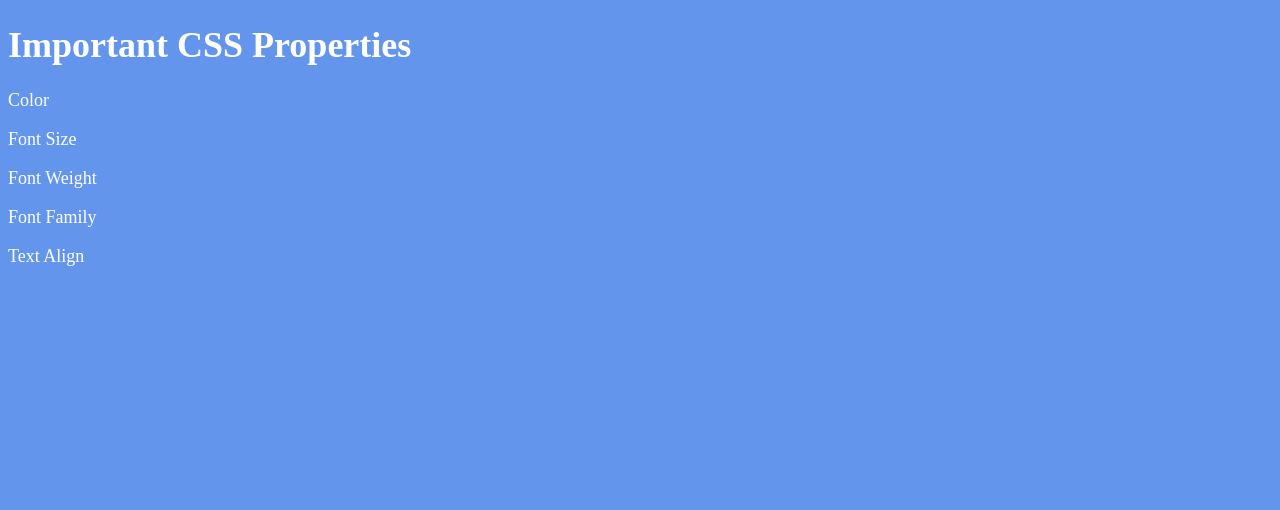
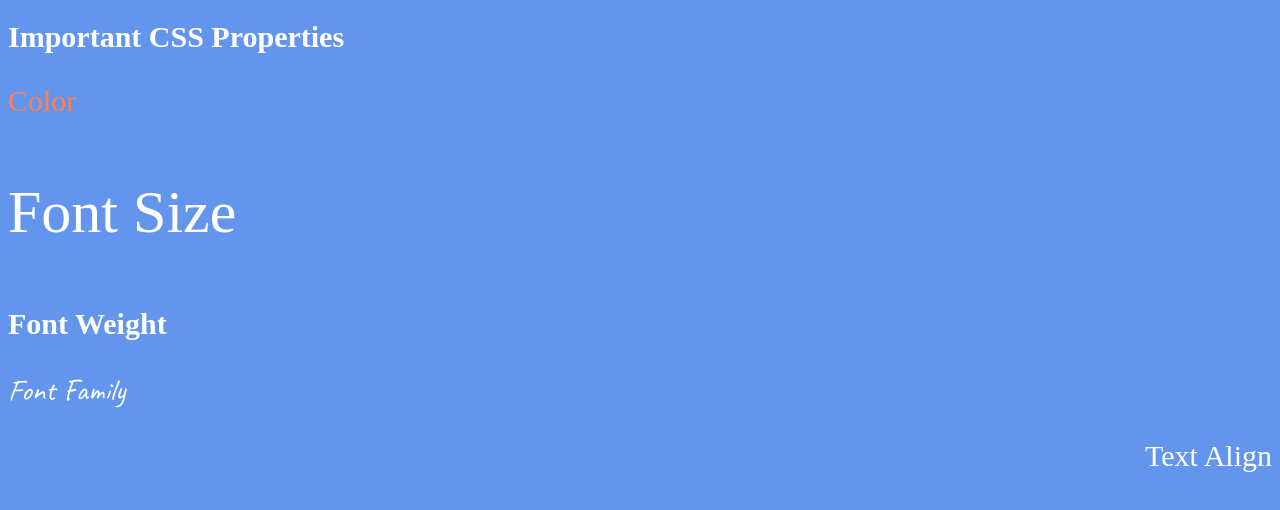
Before and after one commit to udenbaguse/task-bootcamp-fullstack, a plain HTML site: page 2-CSS/task-5/index.html in a window 1280 px wide. Drawn offline with Linux system fonts and the light colour scheme.

Commit message:
finish task css: 5/15

```diff
--- a/2-CSS/task-2/style.css
+++ b/2-CSS/task-2/style.css
@@ -5,3 +5,18 @@ ol {
 }
 
 /* Write your CSS below, don't change the rules above. */
+p{
+  color: red;
+}
+.note{
+  font-size: 20px;
+}
+#id-selector-demo{
+  color: green;
+}
+[value="4"]{
+  color: blue;
+}
+*{
+  text-align: center;
+}
--- a/2-CSS/task-5/index.html
+++ b/2-CSS/task-5/index.html
@@ -5,6 +5,8 @@
   <meta charset="UTF-8">
   <title>CSS Properties</title>
   <style>
+    @import url('https://fonts.googleapis.com/css2?family=Caveat:wght@400..700&display=swap');
+
     body {
       background-color: cornflowerblue;
       color: white;
@@ -12,16 +14,34 @@
     }
 
     /* Don't change the CSS above, add Your CSS below */
+    .color {
+      color: coral;
+    }
+    .fz {
+      font-size: 2rem;
+    }
+    .fw {
+      font-weight: 900;
+    }
+    .ff{
+      font-family: "Caveat", cursive;
+    }
+    .ta{
+      text-align: right;
+    }
+    * {
+      font-size: 30px;
+    }
   </style>
 </head>
 
 <body>
   <h1>Important CSS Properties</h1>
-  <p>Color</p>
-  <p>Font Size</p>
-  <p>Font Weight</p>
-  <p>Font Family</p>
-  <p>Text Align</p>
+  <p class="color">Color</p>
+  <p class="fz">Font Size</p>
+  <p class="fw">Font Weight</p>
+  <p class="ff">Font Family</p>
+  <p class="ta">Text Align</p>
 
   <!-- TODOs
   1. Change the color of <p>Color</p> to "coral" color.
```
Also changed, not shown: 2-CSS/task-1/external.html (+4 -0 lines), 2-CSS/task-1/index.html (+3 -0 lines), 2-CSS/task-1/inline.html (+1 -1 lines), 2-CSS/task-1/internal.html (+5 -0 lines), 2-CSS/task-2/index.html (+1 -0 lines), 2-CSS/task-3/index.html (+1 -0 lines), 2-CSS/task-3/style.css (+23 -0 lines), 2-CSS/task-4/index.html (+14 -0 lines).
